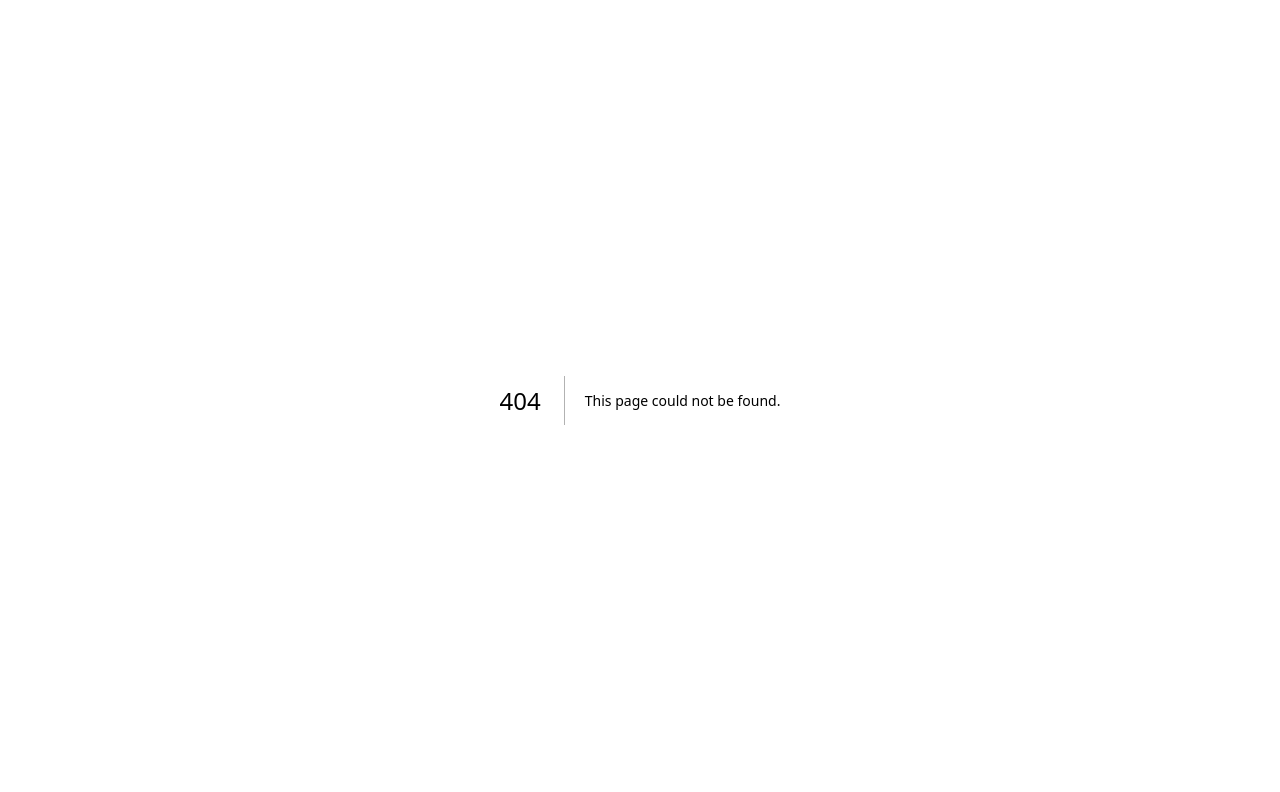
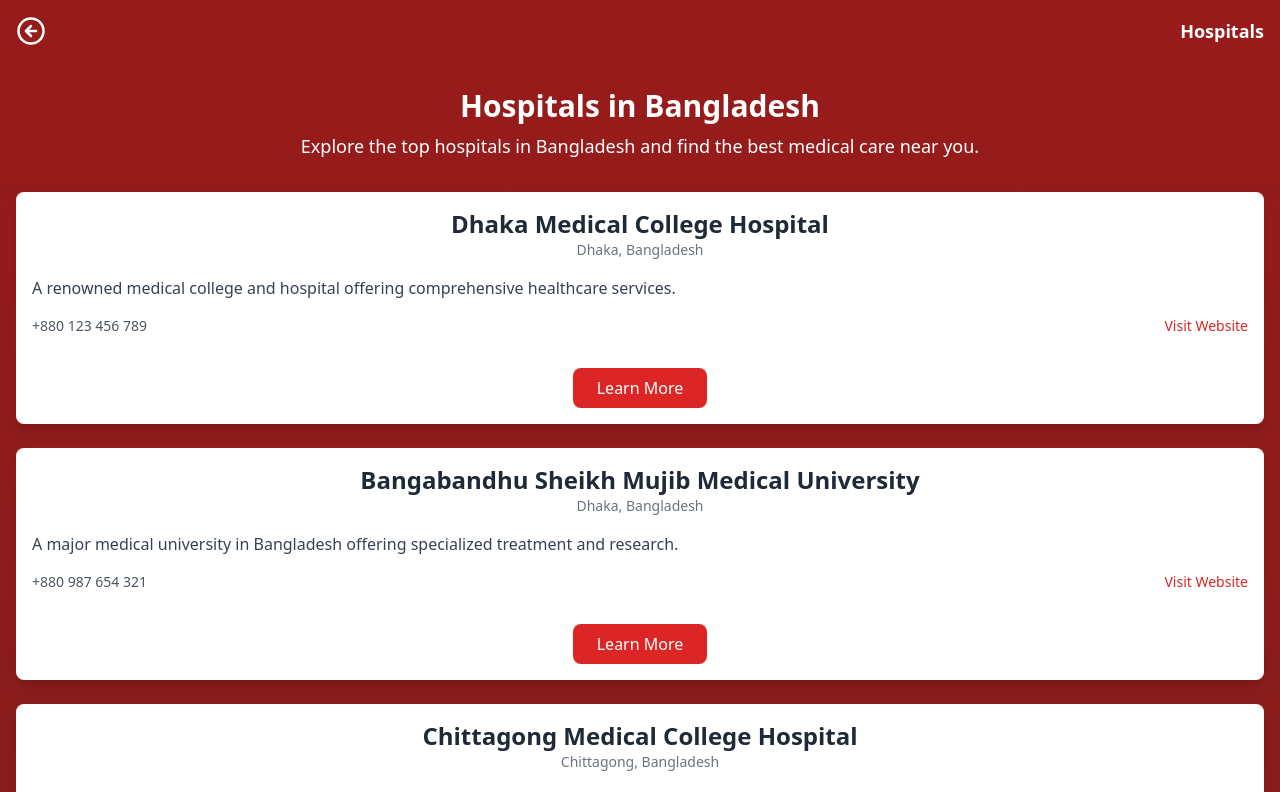
Before and after one commit to mdsajalali/blood-donor-app, a Next.js app: page /hospital in a window 1280 px wide. Before the commit this address had no page. Shown: the top 792 px of the page. Built offline with nearby package versions, Linux system fonts and the light colour scheme.

Commit message:
add: hospitals page

```diff
--- /dev/null
+++ b/src/app/(dashboard)/hospital/page.tsx
@@ -0,0 +1,106 @@
+import { ArrowLeftCircle } from "lucide-react";
+import Link from "next/link";
+import React from "react";
+
+const hospitalsData = [
+  {
+    name: "Dhaka Medical College Hospital",
+    location: "Dhaka, Bangladesh",
+    description:
+      "A renowned medical college and hospital offering comprehensive healthcare services.",
+    contact: "+880 123 456 789",
+    website: "https://www.dhaka-medical.edu.bd/",
+  },
+  {
+    name: "Bangabandhu Sheikh Mujib Medical University",
+    location: "Dhaka, Bangladesh",
+    description:
+      "A major medical university in Bangladesh offering specialized treatment and research.",
+    contact: "+880 987 654 321",
+    website: "https://www.bsmmu.edu.bd/",
+  },
+  {
+    name: "Chittagong Medical College Hospital",
+    location: "Chittagong, Bangladesh",
+    description:
+      "One of the largest medical college hospitals providing quality health services.",
+    contact: "+880 234 567 890",
+    website: "http://www.cmch.edu.bd/",
+  },
+  {
+    name: "Rajshahi Medical College Hospital",
+    location: "Rajshahi, Bangladesh",
+    description:
+      "A top-tier medical institution with advanced medical facilities in the northern region of Bangladesh.",
+    contact: "+880 345 678 901",
+    website: "http://www.rmch.org.bd/",
+  },
+];
+
+const HospitalsPage = () => {
+  return (
+    <div className="min-h-screen bg-gray-100 px-4 py-6 bg-gradient-to-b from-red-800 to-red-900">
+      {/* Top Bar with Back Icon and Heading */}
+      <div className="absolute top-4 left-4 right-4 flex  items-center justify-between">
+        <Link href="/dashboard">
+          <ArrowLeftCircle className="text-white" size={30} />
+        </Link>
+        <h1 className="text-lg font-semibold text-white">Hospitals</h1>
+      </div>
+      {/* Header */}
+      <header className="text-center mb-8 mt-16">
+        <h1 className="text-3xl font-semibold text-white">
+          Hospitals in Bangladesh
+        </h1>
+        <p className="text-lg text-white mt-2">
+          Explore the top hospitals in Bangladesh and find the best medical care
+          near you.
+        </p>
+      </header>
+
+      {/* Hospital List */}
+      <div className="space-y-6">
+        {hospitalsData.map((hospital, index) => (
+          <div
+            key={index}
+            className="bg-white rounded-lg shadow-lg p-4 space-y-4"
+          >
+            <div className="text-center">
+              <h2 className="text-2xl font-semibold text-gray-800">
+                {hospital.name}
+              </h2>
+              <p className="text-sm text-gray-500">{hospital.location}</p>
+            </div>
+            <p className="text-gray-700 text-base">{hospital.description}</p>
+            <div className="flex justify-between items-center">
+              <p className="text-sm text-gray-600">{hospital.contact}</p>
+              <a
+                href={hospital.website}
+                target="_blank"
+                rel="noopener noreferrer"
+                className="text-red-600 hover:text-red-800 text-sm"
+              >
+                Visit Website
+              </a>
+            </div>
+            <div className="text-center">
+              <a
+                href="#"
+                className="mt-4 inline-block py-2 px-6 bg-red-600 text-white rounded-lg hover:bg-red-700"
+              >
+                Learn More
+              </a>
+            </div>
+          </div>
+        ))}
+      </div>
+
+      {/* Footer */}
+      <footer className="mt-8 text-center text-white">
+        <p>&copy; 2024 Blood Donation App. All rights reserved.</p>
+      </footer>
+    </div>
+  );
+};
+
+export default HospitalsPage;
```
